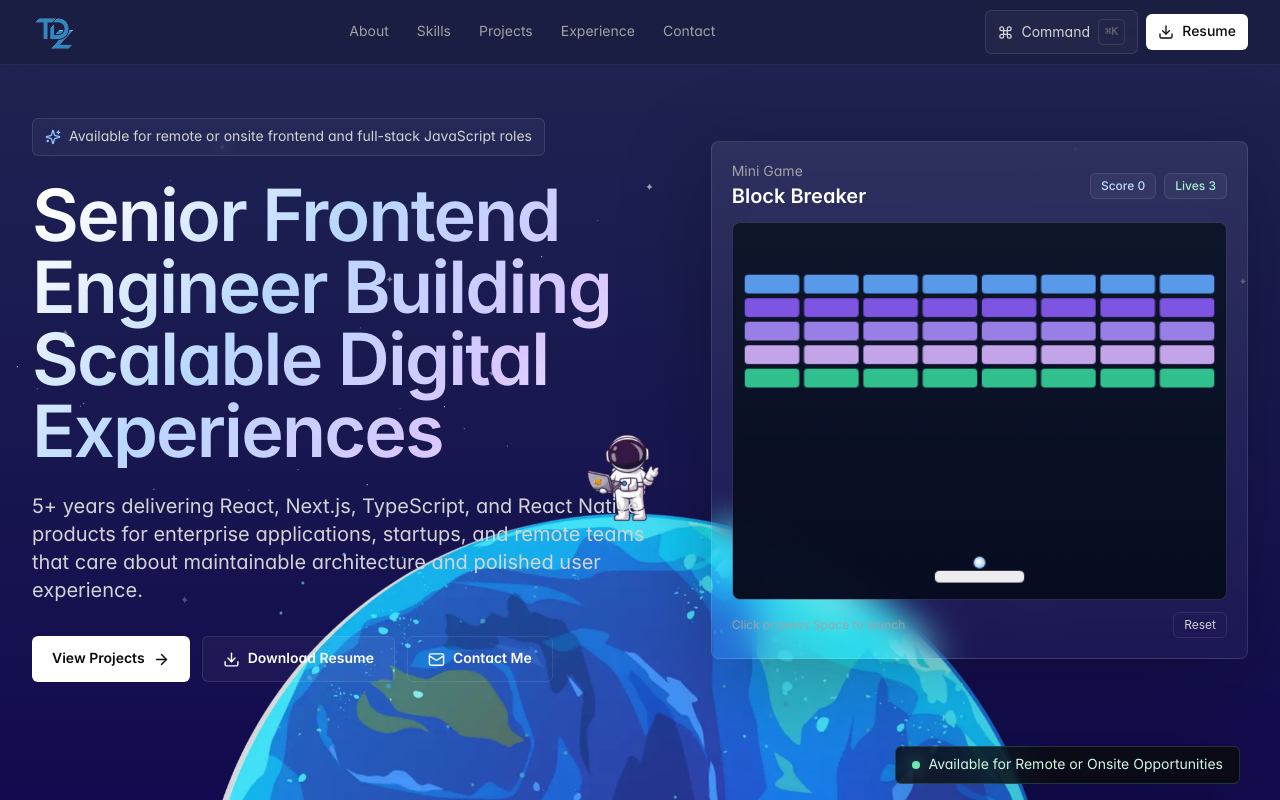
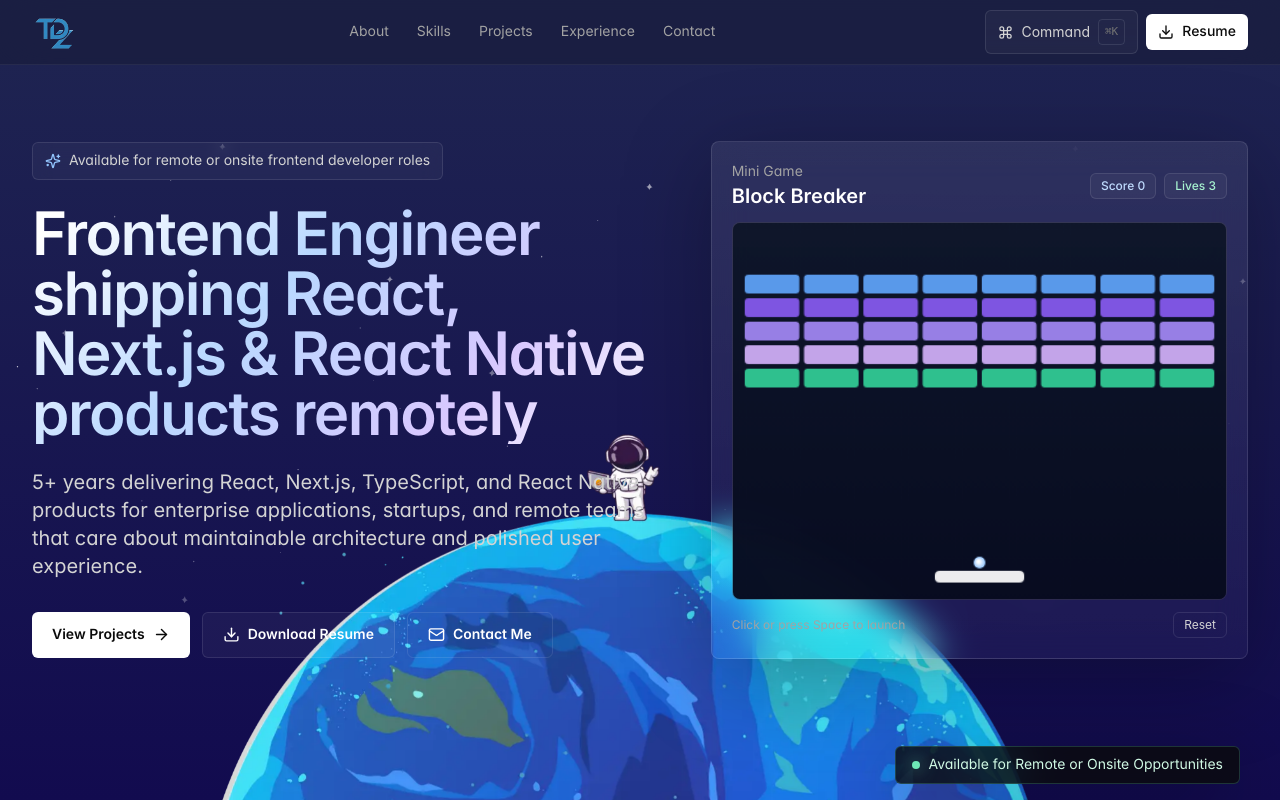
Before and after one commit to zudhhyy/portofolio, a Next.js app: page / in a window 1280 px wide. Shown: the top 800 px of the page. Built offline with nearby package versions, Linux system fonts and the light colour scheme.

Commit message:
refactor(metadata): Simplify role descriptions and enhance keyword list for improved clarity

```diff
--- a/app/layout.tsx
+++ b/app/layout.tsx
@@ -9,7 +9,7 @@
     template: "%s | Tubagus D Zuhdi",
   },
   description:
-    "Senior Frontend Engineer and Full-Stack JavaScript Developer building scalable React, Next.js, TypeScript, and React Native products for remote teams worldwide.",
+    "Senior Frontend Developer building scalable React, Next.js, TypeScript, and React Native products for remote teams worldwide.",
   keywords: [
     "Senior Frontend Engineer",
     "React Developer",
@@ -18,6 +18,16 @@
     "React Native",
     "Remote JavaScript Developer",
     "Full-Stack Developer",
+    "Frontend Developer",
+    "Remote Developer",
+    "Onsite Developer",
+    "Freelance Developer",
+    "Contract Developer",
+    "Full-Time Developer",
+    "Part-Time Developer",
+    "Remote Work",
+    "Onsite Work",
+    "Freelance Work",
   ],
   icons: {
     icon: [
--- a/app/page.tsx
+++ b/app/page.tsx
@@ -23,11 +23,11 @@
             <Reveal immediate>
               <div className="mb-6 inline-flex items-center gap-2 rounded-md border border-white/10 bg-white/[0.04] px-3 py-2 text-sm text-neutral-300 backdrop-blur">
                 <Sparkles size={16} className="text-blue-300" />
-                Available for remote or onsite frontend and full-stack JavaScript roles
+                Available for remote or onsite frontend developer roles
               </div>
             </Reveal>
             <Reveal delay={0.08} immediate>
-              <h1 className="gradient-text text-5xl font-semibold leading-[1.04] tracking-tight sm:text-6xl lg:text-7xl">
+              <h1 className="gradient-text text-4xl font-semibold leading-[1.04] tracking-tight sm:text-5xl lg:text-6xl">
                 {profile.headline}
               </h1>
             </Reveal>
@@ -148,7 +148,7 @@
             <div>
               <h3 className="text-2xl font-semibold text-white">Available for Remote Opportunities</h3>
               <p className="mt-3 max-w-2xl leading-7 text-neutral-400">
-                Interested in frontend development, full-stack JavaScript development, React Native product work, and contract engagements with
+                Interested in frontend development, React Native product work, and contract engagements with
                 teams that value clarity, quality, and momentum.
               </p>
             </div>
--- a/lib/data.ts
+++ b/lib/data.ts
@@ -3,7 +3,7 @@
 export const profile = {
   name: 'Tubagus Dhaifullah Zuhdi',
   role: 'Senior Frontend Engineer',
-  headline: 'Senior Frontend Engineer Building Scalable Digital Experiences',
+  headline: 'Frontend Engineer shipping React, Next.js & React Native products remotely',
   location: 'Jakarta - Bali, Indonesia, collaborating remotely worldwide',
   email: 'tubagus.zuhdi2@gmail.com',
   phone: '+62 817 7412 4858',
```
